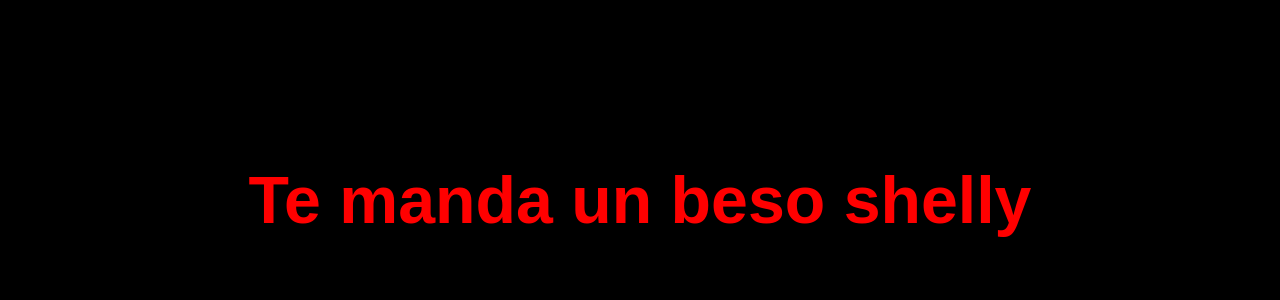
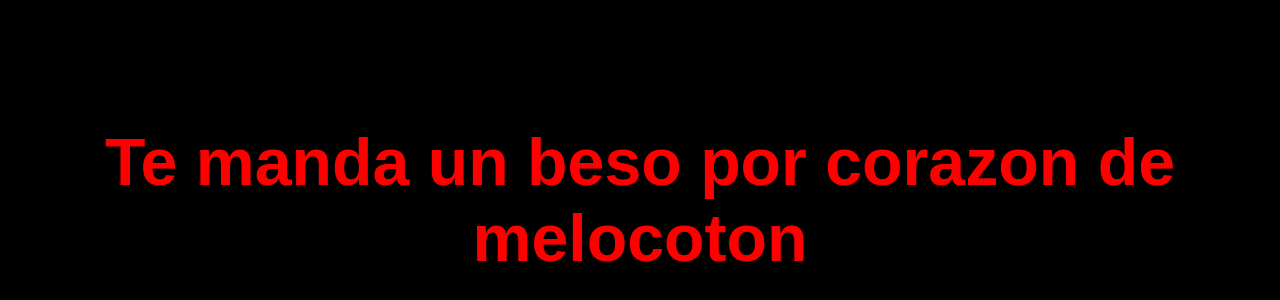
Before and after one commit to Chikycroos/Chikycroos.github.io, a plain HTML site: page beso de shelly/index2.html in a window 1280 px wide. Shown: the part 200-500 px from the top of the page. Drawn offline with Linux system fonts and the light colour scheme.

Commit message:
Update message text in index2.html
bskhe

```diff
--- a/beso de shelly/index2.html
+++ b/beso de shelly/index2.html
@@ -28,7 +28,7 @@
 </head>
 <body>
 
-    <div id="pulsating-message">Te manda un beso shelly</div>
+    <div id="pulsating-message">Te manda un beso por corazon de melocoton</div>
 
     <script>
         // Lógica de JavaScript para la animación de pulsación
```
